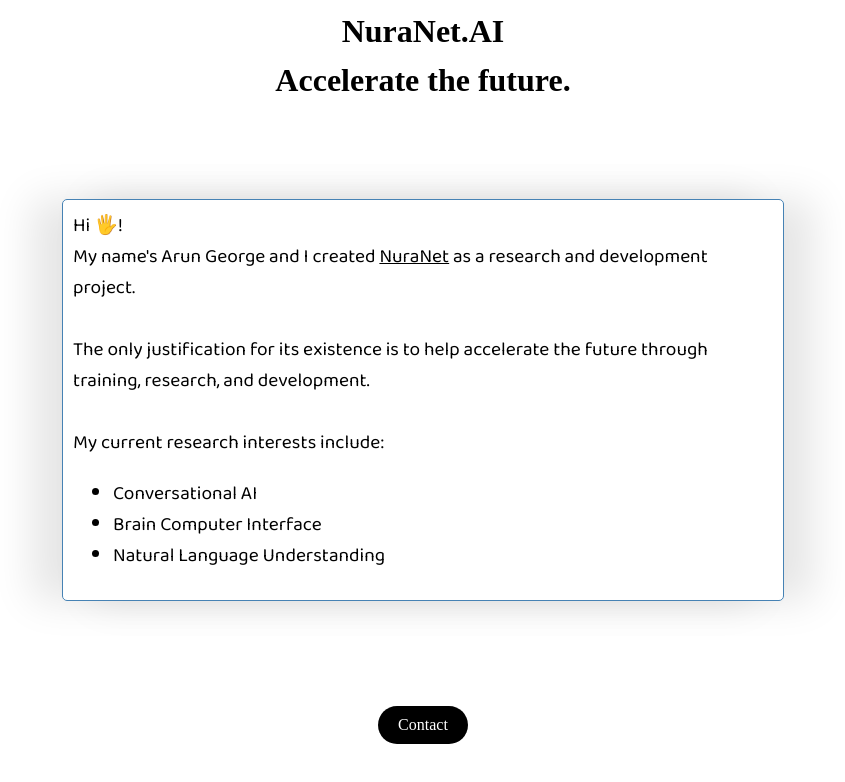
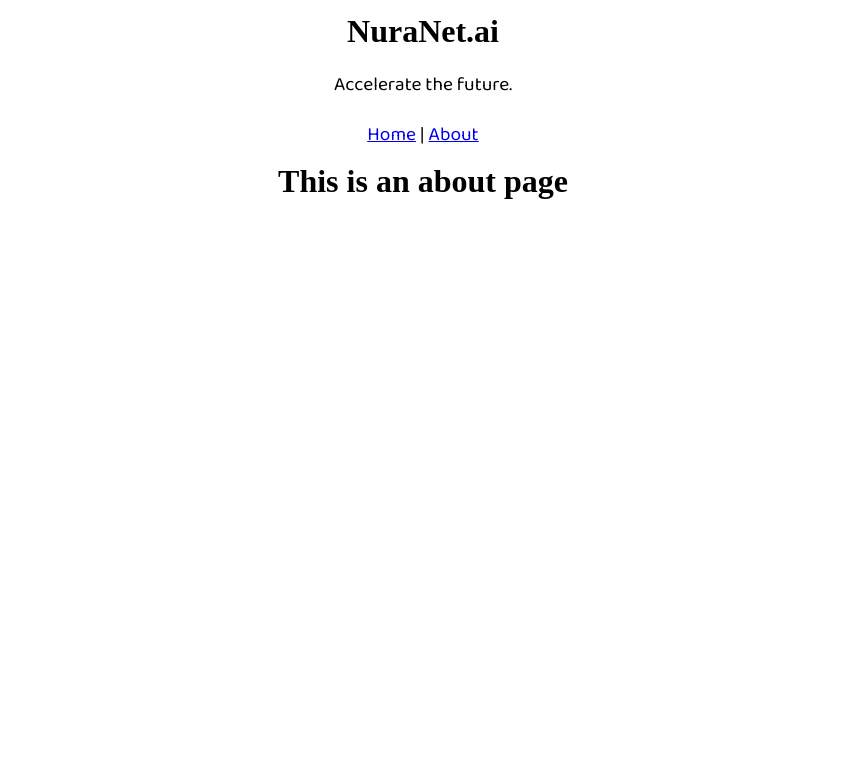
Before and after one commit to NuraNet/mvue, a Vue app: page /about in a window 1280 px wide. Shown: the top 782 px of the page, without its empty margins (217-1062 px from the left). Built offline with nearby package versions, Linux system fonts and the light colour scheme; a web font is replaced by a local one.

Commit message:
Upgraded application to include composition API and Router.

```diff
--- a/package.json
+++ b/package.json
@@ -9,13 +9,15 @@
   },
   "dependencies": {
     "core-js": "^3.8.3",
-    "vue": "^3.2.13"
+    "vue": "^3.2.13",
+    "vue-router": "^4.0.13"
   },
   "devDependencies": {
     "@babel/core": "^7.12.16",
     "@babel/eslint-parser": "^7.12.16",
     "@vue/cli-plugin-babel": "~5.0.0",
     "@vue/cli-plugin-eslint": "~5.0.0",
+    "@vue/cli-plugin-router": "~4.5.15",
     "@vue/cli-service": "~5.0.0",
     "eslint": "^7.32.0",
     "eslint-plugin-vue": "^8.0.3"
--- a/src/App.vue
+++ b/src/App.vue
@@ -1,53 +1,20 @@
 <template>
-  <h1>NuraNet.AI</h1>
-  <h2>Accelerate the future.</h2>
- <div class="container">
-    <AboutBlock />
+  <div>
+ <h1>NuraNet.ai</h1>
+<p>Accelerate the future.</p>
+  </div>
+  <div class="nav"><router-link to="/">Home</router-link> |
+    <router-link to="/about">About</router-link></div>
 
- </div>
-
-   <div v-if="showBlock">
-        <ContactBlock title="Contact Arun"  @close="toggleModal"/>
-  </div>
-
-<button class="button" @click="toggleModal">Contact</button>
+  <router-view/>
 
 </template>
 
-<script>
-
-import AboutBlock from './components/AboutBlock.vue'
-import ContactBlock from './components/ModalBlock.vue'
-
-
-
-export default {
-  name: 'App',
-  components: {
-    AboutBlock,
-    ContactBlock
-},
-
-    data() {
-      return {
-      showBlock: false
-        }
-      },
-
-      methods: {
-        toggleModal() {
-          this.showBlock = !this.showBlock
-        }
-      }
-}
-</script>
-
 <style>
-
 @import url('https://fonts.googleapis.com/css2?family=Arima+Madurai:wght@200&family=Cairo:wght@200&family=Goldman&display=swap');
 @import url('https://fonts.googleapis.com/css2?family=Baloo+2&display=swap');
 
-h1,p,h2,body {
+h1,h2{
   font-family: 'Goldman', cursive;
   text-align: center;
   color: black;
@@ -56,6 +23,15 @@
 
 }
 
+.nav {
+  text-align: center;
+}
+
+body {
+  font-family: 'Baloo 2', cursive;
+   font-size:1.2rem;
+   text-align: center;
+}
 
 
 
@@ -100,4 +76,5 @@
 
 
 
+
 </style>
--- a/src/main.js
+++ b/src/main.js
@@ -1,4 +1,6 @@
 import { createApp } from 'vue'
 import App from './App.vue'
+import router from './router'
 
-createApp(App).mount('#app')
+
+createApp(App).use(router).mount('#app')
--- /dev/null
+++ b/src/router/index.js
@@ -0,0 +1,25 @@
+import { createRouter, createWebHistory } from 'vue-router'
+import Home from '../views/HomePge.vue'
+
+const routes = [
+  {
+    path: '/',
+    name: 'Home',
+    component: Home
+  },
+  {
+    path: '/about',
+    name: 'About',
+    // route level code-splitting
+    // this generates a separate chunk (about.[hash].js) for this route
+    // which is lazy-loaded when the route is visited.
+    component: () => import(/* webpackChunkName: "about" */ '../views/AboutPge.vue')
+  }
+]
+
+const router = createRouter({
+  history: createWebHistory(process.env.BASE_URL),
+  routes
+})
+
+export default router
--- /dev/null
+++ b/src/views/AboutPge.vue
@@ -0,0 +1,5 @@
+<template>
+  <div class="about">
+    <h1>This is an about page</h1>
+  </div>
+</template>
--- /dev/null
+++ b/src/views/HomePge.vue
@@ -0,0 +1,28 @@
+<template>
+  <div class="container">
+Hi 🖐! <br>
+My name's Arun George and I created NuraNet as a research and development project.
+The only justification for its existence is to help accelerate the future through training, research, and development.
+<br><br>
+My current research interests include:
+
+<li v-for="i in interests" :key="i">
+{{i}}
+</li>
+
+</div>
+</template>
+
+
+<script setup>
+//import {reactive} from 'vue'
+
+const interests = [
+  "CAI",
+  "BCI",
+  "NLU",
+  ]
+
+
+
+</script>
```
Also changed, not shown: 2 other files (tests, documents, lock files or other folders).
